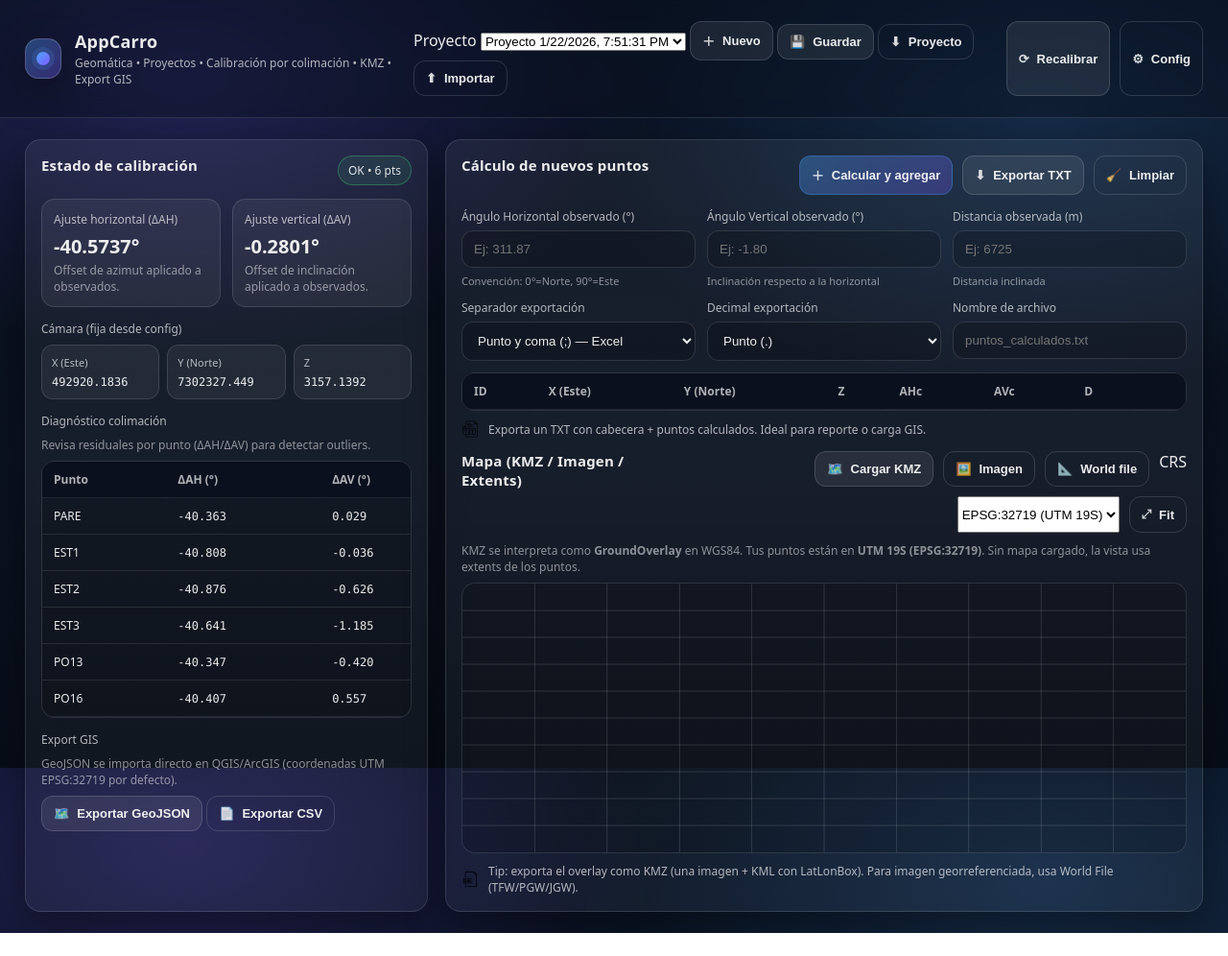
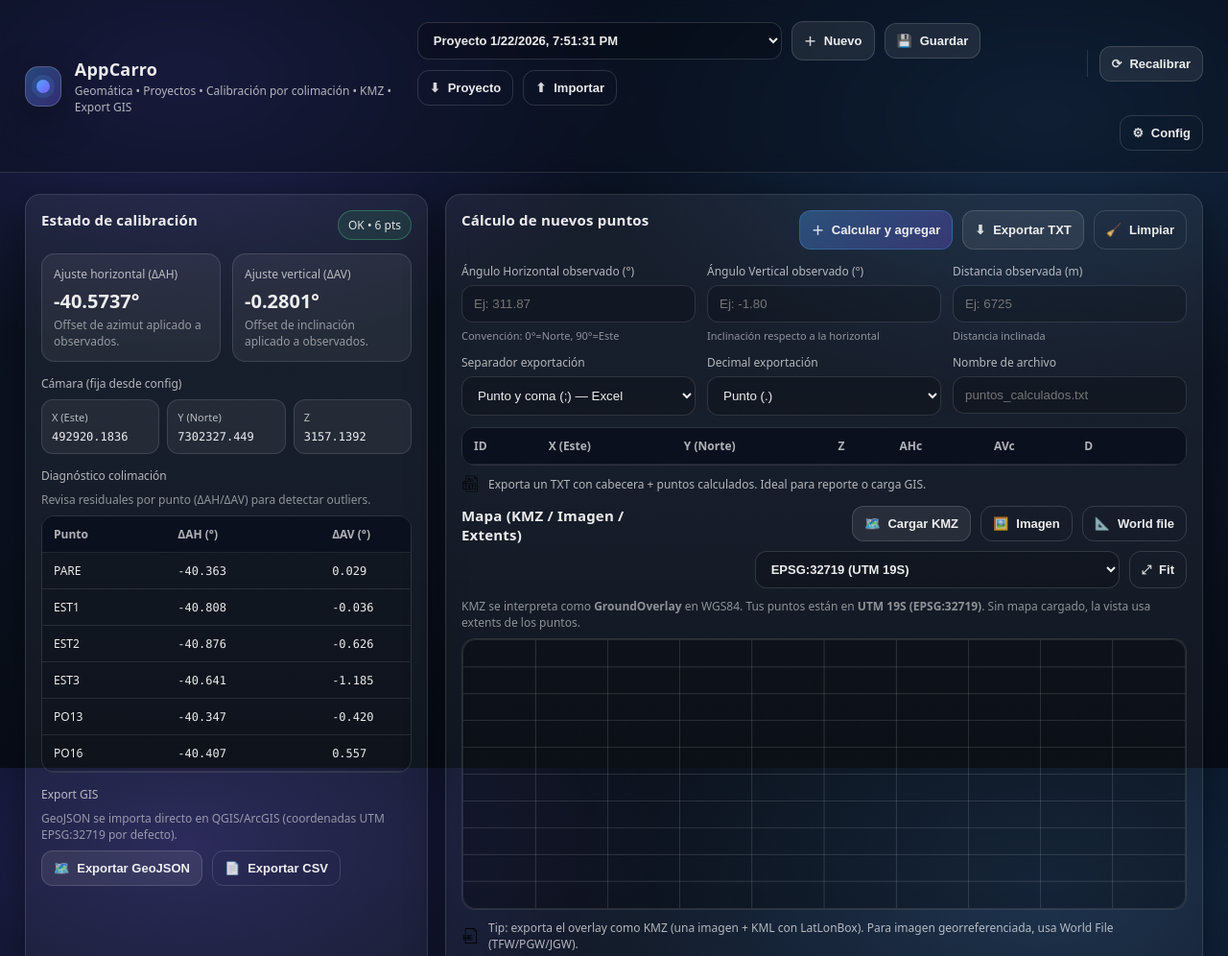
Before and after one commit to Randy-Roco/AppCarro, a plain HTML site: page public/index.html in a window 1280 px wide. Shown: the top 996 px of the page at 96% size. Before the commit the page ends 972 px from the top, so only its background shows below. Drawn offline with nearby package versions, Linux system fonts and the light colour scheme.

Commit message:
Update styles.css

```diff
--- a/public/styles.css
+++ b/public/styles.css
@@ -31,6 +31,18 @@ body{
   color: var(--text);
 }
 
+/* -------- Accessibility helpers -------- */
+.sr-only{
+  position:absolute;
+  width:1px;height:1px;
+  padding:0;margin:-1px;
+  overflow:hidden;
+  clip:rect(0,0,0,0);
+  white-space:nowrap;
+  border:0;
+}
+
+/* -------- Header -------- */
 .app-header{
   display:flex;
   justify-content:space-between;
@@ -62,8 +74,32 @@ body{
 h1{margin:0;font-size:18px; letter-spacing:.2px}
 .subtitle{margin:2px 0 0; color:var(--muted); font-size:12px}
 
-.header-actions{display:flex; gap:10px}
+/* Header actions now include project toolbar */
+.header-actions{
+  display:flex;
+  align-items:center;
+  gap:10px;
+  flex-wrap:wrap;
+  justify-content:flex-end;
+}
 
+.header-sep{
+  width:1px;
+  height:28px;
+  background: rgba(255,255,255,.12);
+  margin: 0 2px;
+  border-radius: 99px;
+}
+
+/* Project bar */
+.proj-bar{
+  display:flex;
+  align-items:center;
+  gap:10px;
+  flex-wrap:wrap;
+}
+
+/* -------- Layout -------- */
 .grid{
   padding: 22px 26px;
   display:grid;
@@ -94,6 +130,7 @@ h1{margin:0;font-size:18px; letter-spacing:.2px}
 }
 .card-actions{display:flex; gap:10px; flex-wrap:wrap; justify-content:flex-end}
 
+/* -------- Badge -------- */
 .badge{
   font-size: 12px;
   padding: 6px 10px;
@@ -103,6 +140,7 @@ h1{margin:0;font-size:18px; letter-spacing:.2px}
   color: var(--muted);
 }
 
+/* -------- Buttons -------- */
 .btn{
   border: 1px solid rgba(255,255,255,.14);
   background: rgba(255,255,255,.07);
@@ -114,6 +152,7 @@ h1{margin:0;font-size:18px; letter-spacing:.2px}
   display:inline-flex; align-items:center; gap:8px;
   font-weight: 600;
   font-size: 13px;
+  user-select:none;
 }
 .btn:hover{background: rgba(255,255,255,.10)}
 .btn:active{transform: translateY(1px)}
@@ -123,13 +162,38 @@ h1{margin:0;font-size:18px; letter-spacing:.2px}
   background: linear-gradient(135deg, rgba(78,166,255,.32), rgba(124,92,255,.28));
   border-color: rgba(78,166,255,.28);
 }
-.btn-secondary{
-  background: rgba(255,255,255,.08);
-}
-.btn-ghost{
-  background: transparent;
+.btn-secondary{ background: rgba(255,255,255,.08) }
+.btn-ghost{ background: transparent }
+
+.btn:focus-visible,
+.select:focus-visible,
+.field input:focus-visible,
+.field select:focus-visible,
+textarea:focus-visible{
+  outline: none;
+  border-color: rgba(78,166,255,.38) !important;
+  box-shadow: 0 0 0 4px rgba(78,166,255,.12);
 }
 
+/* -------- Select (project/crs) -------- */
+.select{
+  width: 100%;
+  padding: 10px 12px;
+  border-radius: 12px;
+  border: 1px solid rgba(255,255,255,.14);
+  background: rgba(0,0,0,.18);
+  color: var(--text);
+  outline:none;
+  font-weight: 600;
+  font-size: 13px;
+  cursor:pointer;
+}
+.select-compact{
+  min-width: 260px;
+  max-width: 380px;
+}
+
+/* -------- KPI -------- */
 .kpi-row{display:grid; grid-template-columns:1fr 1fr; gap:12px}
 .kpi{
   background: rgba(255,255,255,.06);
@@ -141,6 +205,7 @@ h1{margin:0;font-size:18px; letter-spacing:.2px}
 .kpi-value{font-size:20px; font-weight:800; margin-top:6px}
 .kpi-help{font-size:12px; color:var(--muted2); margin-top:3px}
 
+/* -------- Mini panels -------- */
 .mini{margin-top:14px}
 .mini-title{font-size:12px; color:var(--muted); margin:0 0 8px}
 .mini-grid{
@@ -159,6 +224,14 @@ h1{margin:0;font-size:18px; letter-spacing:.2px}
 
 .hint{color: var(--muted2); font-size: 12px; margin-bottom: 8px}
 
+.row{
+  display:flex;
+  align-items:center;
+  gap:10px;
+  flex-wrap:wrap;
+}
+
+/* -------- Forms -------- */
 .form-grid{
   display:grid;
   grid-template-columns: repeat(3, minmax(0, 1fr));
@@ -175,12 +248,9 @@ h1{margin:0;font-size:18px; letter-spacing:.2px}
   color: var(--text);
   outline:none;
 }
-.field input:focus, .field select:focus{
-  border-color: rgba(78,166,255,.38);
-  box-shadow: 0 0 0 4px rgba(78,166,255,.12);
-}
 .field small{display:block; margin-top:6px; color: var(--muted2); font-size: 11px}
 
+/* -------- Tables -------- */
 .table-wrap{
   border-radius: 14px;
   border: 1px solid rgba(255,255,255,.12);
@@ -212,6 +282,7 @@ h1{margin:0;font-size:18px; letter-spacing:.2px}
 .table td.mono{font-family: var(--mono)}
 .table tr:hover td{background: rgba(255,255,255,.03)}
 
+/* -------- Icon buttons -------- */
 .icon-btn{
   padding: 8px 10px;
   border-radius: 10px;
@@ -221,6 +292,7 @@ h1{margin:0;font-size:18px; letter-spacing:.2px}
 }
 .icon-btn:hover{background: rgba(255,255,255,.10)}
 
+/* -------- Footer note -------- */
 .footer-note{
   margin-top: 10px;
   display:flex;
@@ -231,6 +303,14 @@ h1{margin:0;font-size:18px; letter-spacing:.2px}
 }
 .file-ico{width:18px;height:18px; opacity:.9}
 
+/* -------- Canvas map -------- */
+#mapCanvas{
+  border-radius: 14px;
+  border: 1px solid rgba(255,255,255,.10);
+  background: rgba(0,0,0,.14);
+}
+
+/* -------- Toast -------- */
 .toast{
   position: fixed;
   right: 18px;
@@ -249,6 +329,7 @@ h1{margin:0;font-size:18px; letter-spacing:.2px}
 }
 .toast.show{opacity:1; transform: translateY(0)}
 
+/* -------- Modal -------- */
 .modal{
   position: fixed;
   inset:0;
@@ -279,6 +360,7 @@ h1{margin:0;font-size:18px; letter-spacing:.2px}
   border-bottom: 1px solid rgba(255,255,255,.12);
 }
 .modal-head h3{margin:0; font-size: 14px}
+
 #configEditor{
   width: 100%;
   height: 55vh;
@@ -291,6 +373,7 @@ h1{margin:0;font-size:18px; letter-spacing:.2px}
   font-family: var(--mono);
   font-size: 12px;
 }
+
 .modal-actions{
   padding: 12px 14px 14px;
   display:flex;
@@ -299,8 +382,11 @@ h1{margin:0;font-size:18px; letter-spacing:.2px}
   border-top: 1px solid rgba(255,255,255,.12);
 }
 
+/* -------- Responsive -------- */
 @media (max-width: 1100px){
   .grid{grid-template-columns:1fr}
   .form-grid{grid-template-columns:1fr}
   .table{min-width: 760px}
+  .select-compact{min-width: 220px; max-width: 100%}
+  .header-sep{display:none}
 }
```
